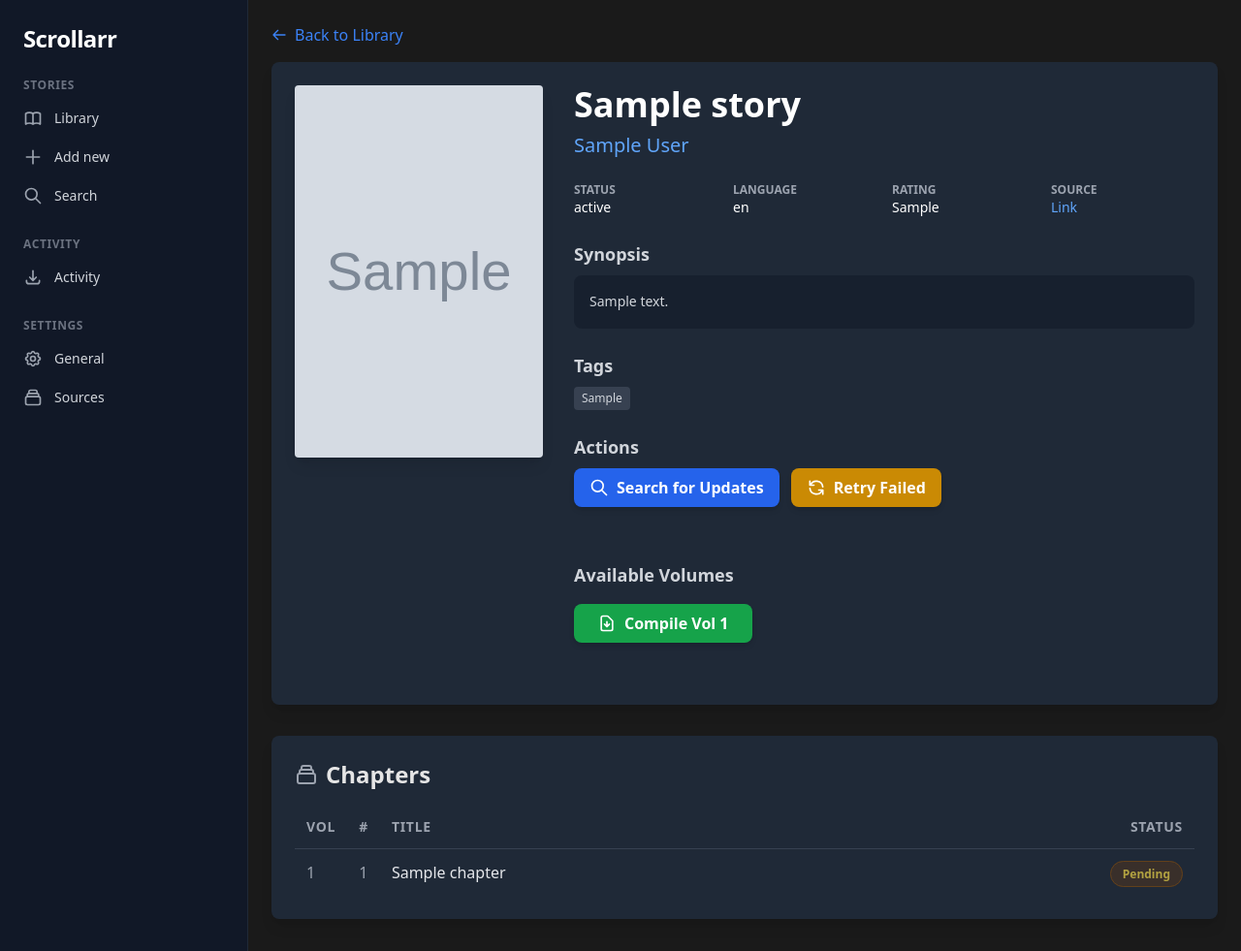
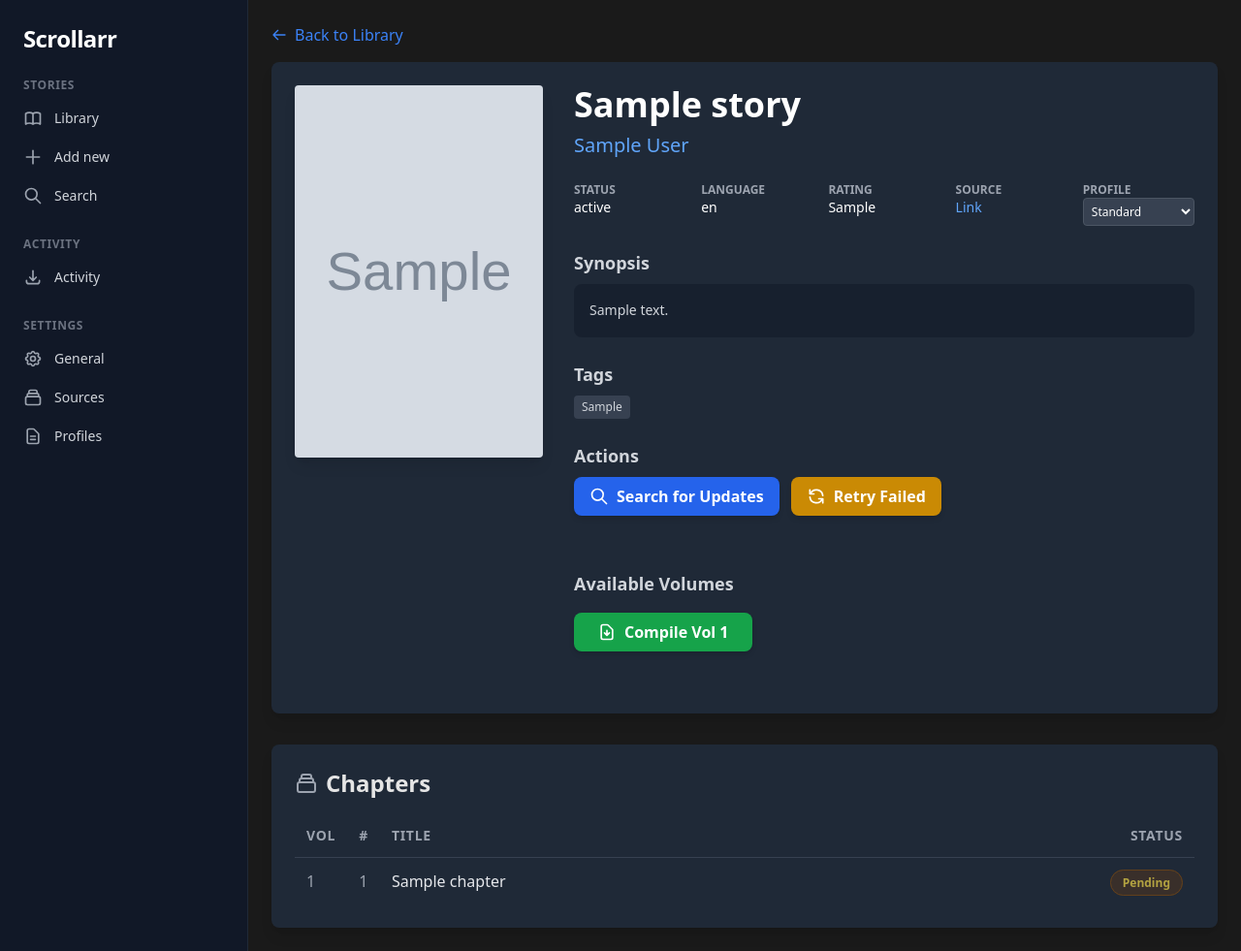
Before and after one commit to RationalAnarchist/ScribDB, a FastAPI app: page /story/1 in a window 1280 px wide. Shown: the whole page at 97% size. Run offline with FastAPI, Linux system fonts and the light colour scheme; tables that the repository leaves empty hold one stand-in row (values such as "Sample post"); grey boxes marked "Sample" are stand-in pictures; some libraries are stand-ins or nearby versions.

Commit message:
feat: add ebook profiles for custom CSS configuration
- Added `ebook_profiles` table and `Story.profile_id` column via Alembic migration.
- Implemented `EbookProfile` model in `database.py`.
- Updated `EbookBuilder` to accept and apply custom CSS from profiles.
- Added API endpoints for Profile CRUD and assignment (`/api/profiles`, `/api/story/{id}/set_profile`).
- Added `templates/profiles.html` for profile management UI.
- Updated `templates/story_details.html` to allow selecting a profile for a story.
- Updated `plan.md` to reflect completion of the task.

Co-authored-by: RationalAnarchist <45818300+RationalAnarchist@users.noreply.github.com>

```diff
--- a/app.py
+++ b/app.py
@@ -10,7 +10,7 @@ from sqlalchemy.orm import Session
 from sqlalchemy import desc
 from pydantic import BaseModel
 
-from database import SessionLocal, Story, Chapter, Source, DownloadHistory
+from database import SessionLocal, Story, Chapter, Source, DownloadHistory, EbookProfile
 from story_manager import StoryManager
 from ebook_builder import EbookBuilder
 from job_manager import JobManager
@@ -63,6 +63,31 @@ class SettingsRequest(BaseModel):
     worker_sleep_max: float = 60.0
     database_url: str = "sqlite:///library.db"
     log_level: str = "INFO"
+
+class ProfileCreate(BaseModel):
+    name: str
+    description: Optional[str] = None
+    css: Optional[str] = None
+    output_format: str = 'epub'
+
+class ProfileUpdate(BaseModel):
+    name: Optional[str] = None
+    description: Optional[str] = None
+    css: Optional[str] = None
+    output_format: Optional[str] = None
+
+class SetProfileRequest(BaseModel):
+    profile_id: int
+
+class ProfileResponse(BaseModel):
+    id: int
+    name: str
+    description: Optional[str] = None
+    css: Optional[str] = None
+    output_format: str
+
+    class Config:
+        from_attributes = True
 
 # JobManager instance
 job_manager = JobManager()
@@ -118,6 +143,11 @@ async def settings_page(request: Request):
 async def sources_page(request: Request):
     """Render the sources page."""
     return templates.TemplateResponse("sources.html", {"request": request})
+
+@app.get("/profiles", response_class=HTMLResponse)
+async def profiles_page(request: Request):
+    """Render the profiles page."""
+    return templates.TemplateResponse("profiles.html", {"request": request})
 
 @app.get("/search", response_class=HTMLResponse)
 async def search_page(request: Request):
@@ -349,11 +379,15 @@ async def story_details(story_id: int, request: Request, db: Session = Depends(g
     if not volumes and chapters:
         volumes = [1]
 
+    # Get all profiles
+    profiles = db.query(EbookProfile).all()
+
     return templates.TemplateResponse("story_details.html", {
         "request": request,
         "story": story,
         "chapters": chapters,
-        "volumes": volumes
+        "volumes": volumes,
+        "profiles": profiles
     })
 
 @app.post("/api/compile/{story_id}/{volume_number}")
@@ -374,3 +408,88 @@ async def compile_volume(story_id: int, volume_number: int):
     except Exception as e:
         logger.error(f"Compile error: {e}")
         raise HTTPException(status_code=500, detail=str(e))
+
+@app.get("/api/profiles", response_model=List[ProfileResponse])
+async def get_profiles(db: Session = Depends(get_db)):
+    """Get all profiles."""
+    profiles = db.query(EbookProfile).all()
+    return profiles
+
+@app.post("/api/profiles", response_model=ProfileResponse)
+async def create_profile(profile: ProfileCreate, db: Session = Depends(get_db)):
+    """Create a new profile."""
+    # Check if name exists
+    existing = db.query(EbookProfile).filter(EbookProfile.name == profile.name).first()
+    if existing:
+        raise HTTPException(status_code=400, detail="Profile with this name already exists")
+
+    new_profile = EbookProfile(
+        name=profile.name,
+        description=profile.description,
+        css=profile.css,
+        output_format=profile.output_format
+    )
+    db.add(new_profile)
+    db.commit()
+    db.refresh(new_profile)
+    return new_profile
+
+@app.put("/api/profiles/{profile_id}", response_model=ProfileResponse)
+async def update_profile(profile_id: int, profile: ProfileUpdate, db: Session = Depends(get_db)):
+    """Update a profile."""
+    db_profile = db.query(EbookProfile).filter(EbookProfile.id == profile_id).first()
+    if not db_profile:
+        raise HTTPException(status_code=404, detail="Profile not found")
+
+    if profile.name:
+        # Check uniqueness if name changed
+        if profile.name != db_profile.name:
+             existing = db.query(EbookProfile).filter(EbookProfile.name == profile.name).first()
+             if existing:
+                 raise HTTPException(status_code=400, detail="Profile with this name already exists")
+        db_profile.name = profile.name
+
+    if profile.description is not None:
+        db_profile.description = profile.description
+    if profile.css is not None:
+        db_profile.css = profile.css
+    if profile.output_format is not None:
+        db_profile.output_format = profile.output_format
+
+    db.commit()
+    return db_profile
+
+@app.delete("/api/profiles/{profile_id}")
+async def delete_profile(profile_id: int, db: Session = Depends(get_db)):
+    """Delete a profile."""
+    # Prevent deleting default profile (id=1)
+    if profile_id == 1:
+        raise HTTPException(status_code=400, detail="Cannot delete the default profile")
+
+    db_profile = db.query(EbookProfile).filter(EbookProfile.id == profile_id).first()
+    if not db_profile:
+        raise HTTPException(status_code=404, detail="Profile not found")
+
+    # Check if used by stories
+    used_count = db.query(Story).filter(Story.profile_id == profile_id).count()
+    if used_count > 0:
+        raise HTTPException(status_code=400, detail=f"Cannot delete profile because it is used by {used_count} stories")
+
+    db.delete(db_profile)
+    db.commit()
+    return {"message": "Profile deleted"}
+
+@app.post("/api/story/{story_id}/set_profile")
+async def set_story_profile(story_id: int, request: SetProfileRequest, db: Session = Depends(get_db)):
+    """Assign a profile to a story."""
+    story = db.query(Story).filter(Story.id == story_id).first()
+    if not story:
+        raise HTTPException(status_code=404, detail="Story not found")
+
+    profile = db.query(EbookProfile).filter(EbookProfile.id == request.profile_id).first()
+    if not profile:
+        raise HTTPException(status_code=404, detail="Profile not found")
+
+    story.profile_id = request.profile_id
+    db.commit()
+    return {"message": f"Profile set to {profile.name}"}
--- a/templates/base.html
+++ b/templates/base.html
@@ -100,6 +100,12 @@
                         </svg>
                         Sources
                     </a>
+                    <a href="/profiles" class="flex items-center px-2 py-2 text-sm font-medium rounded-md {% if request.url.path == '/profiles' %}bg-gray-800 text-white{% else %}text-gray-300 hover:bg-gray-800 hover:text-white{% endif %} group transition-colors">
+                        <svg xmlns="http://www.w3.org/2000/svg" class="h-5 w-5 mr-3 text-gray-400 group-hover:text-gray-300" fill="none" viewBox="0 0 24 24" stroke="currentColor">
+                            <path stroke-linecap="round" stroke-linejoin="round" stroke-width="2" d="M9 12h6m-6 4h6m2 5H7a2 2 0 01-2-2V5a2 2 0 012-2h5.586a1 1 0 01.707.293l5.414 5.414a1 1 0 01.293.707V19a2 2 0 01-2 2z" />
+                        </svg>
+                        Profiles
+                    </a>
                 </div>
             </div>
         </nav>
--- a/templates/story_details.html
+++ b/templates/story_details.html
@@ -20,7 +20,7 @@
                 <p class="text-xl text-blue-400 mb-6 font-medium">{{ story.author }}</p>
 
                 <!-- Metadata Grid -->
-                <div class="grid grid-cols-2 md:grid-cols-4 gap-4 mb-6 text-sm">
+                <div class="grid grid-cols-2 md:grid-cols-5 gap-4 mb-6 text-sm">
                     <div>
                         <span class="block text-gray-400 uppercase text-xs font-semibold">Status</span>
                         <span class="text-white">{{ story.publication_status or 'Unknown' }}</span>
@@ -36,6 +36,14 @@
                     <div>
                         <span class="block text-gray-400 uppercase text-xs font-semibold">Source</span>
                          <a href="{{ story.source_url }}" target="_blank" class="text-blue-400 hover:text-blue-300 truncate block">Link</a>
+                    </div>
+                    <div>
+                         <span class="block text-gray-400 uppercase text-xs font-semibold">Profile</span>
+                         <select id="profile-select" onchange="updateProfile({{ story.id }}, this.value)" class="bg-gray-700 text-white text-xs rounded p-1 border border-gray-600 focus:outline-none focus:border-blue-500 w-full">
+                             {% for p in profiles %}
+                             <option value="{{ p.id }}" {% if story.profile_id == p.id %}selected{% endif %}>{{ p.name }}</option>
+                             {% endfor %}
+                         </select>
                     </div>
                 </div>
 
@@ -141,6 +149,27 @@
 
 {% block scripts %}
     <script>
+        async function updateProfile(storyId, profileId) {
+            try {
+                const response = await fetch(`/api/story/${storyId}/set_profile`, {
+                    method: 'POST',
+                    headers: { 'Content-Type': 'application/json' },
+                    body: JSON.stringify({ profile_id: parseInt(profileId) })
+                });
+
+                if (!response.ok) {
+                    const err = await response.json();
+                    throw new Error(err.detail || 'Failed to update profile');
+                }
+
+                // Optional: Feedback
+                console.log("Profile updated");
+            } catch (err) {
+                console.error(err);
+                alert('Error updating profile');
+            }
+        }
+
         async function triggerUpdate(btn, storyId) {
             const originalText = btn.innerHTML;
             btn.disabled = true;
--- a/test_ebook_builder_volume.py
+++ b/test_ebook_builder_volume.py
@@ -27,6 +27,7 @@ class TestEbookBuilderVolume(unittest.TestCase):
         story.title = "Test Story"
         story.author = "Test Author"
         story.cover_path = "cover.jpg"
+        story.profile = None
 
         # Setup mock chapters
         chapter1 = MagicMock()
@@ -74,7 +75,8 @@ class TestEbookBuilderVolume(unittest.TestCase):
             "Test Author",
             expected_chapters,
             expected_filename,
-            "cover.jpg"
+            "cover.jpg",
+            css=None
         )
         mock_session.close.assert_called_once()
 
--- a/verification_downloads/1_Test_Story/1_Chapter_1.html
+++ /dev/null
@@ -1 +0,0 @@
-<p>Test Content</p>
--- a/verification_downloads/1_Test_Story/2_Chapter_2.html
+++ /dev/null
@@ -1 +0,0 @@
-<p>Test Content</p>
```
Also changed, not shown: alembic/versions/9a8b7c6d5e4f_add_ebook_profiles.py (added, +64 -0 lines), database.py (+14 -0 lines), ebook_builder.py (+9 -3 lines), plan.md (+6 -6 lines), templates/profiles.html (added, +189 -0 lines).
